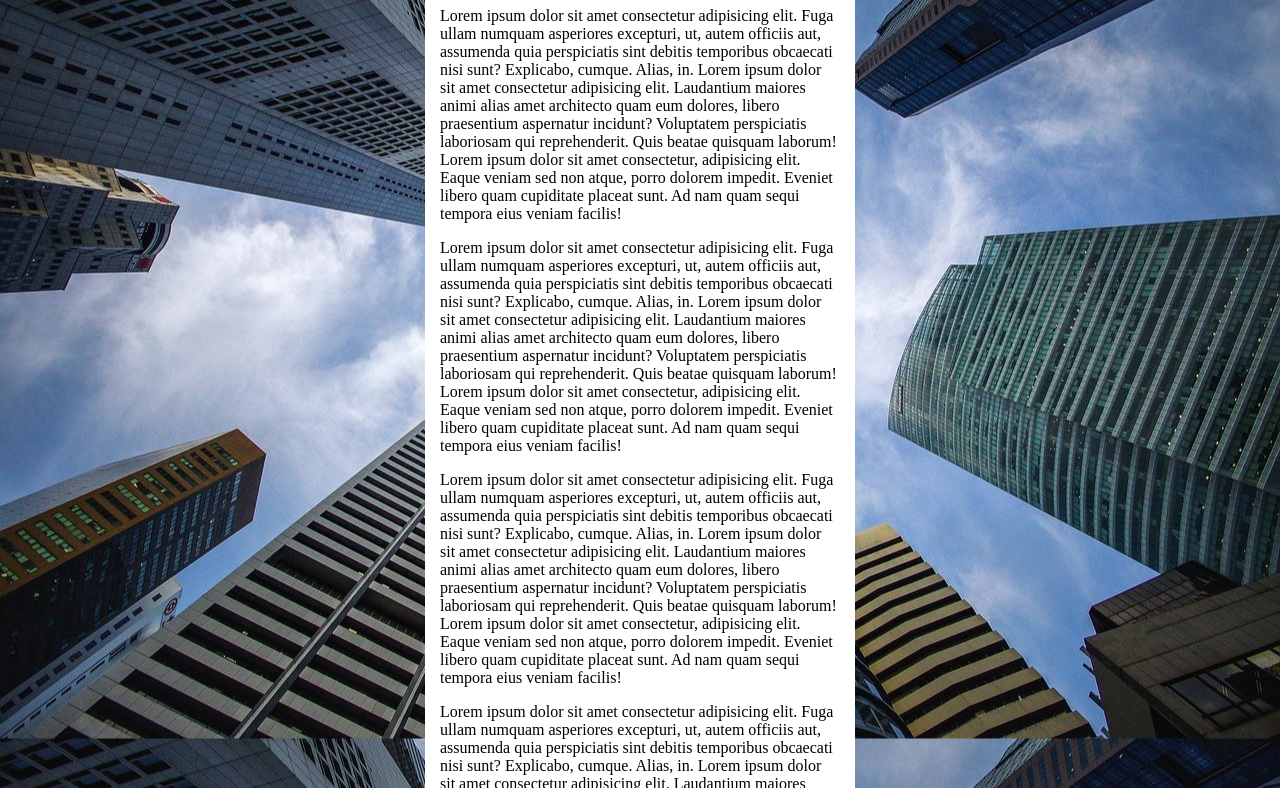
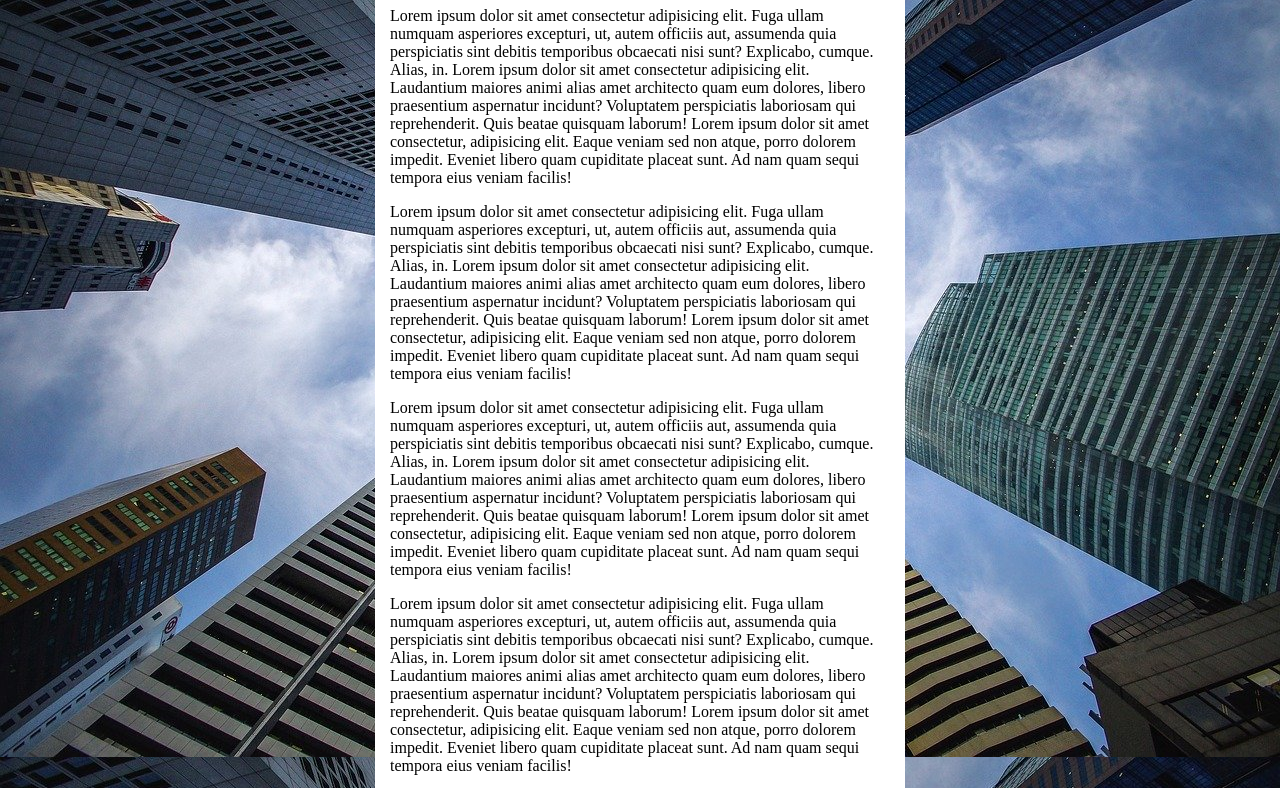
Before and after one commit to Marlondesousa/html-css, a plain HTML site: page exercicios/ex022/fundo006.html in a window 1280 px wide. Shown: the part 96-884 px from the top of the page. Drawn offline with Linux system fonts and the light colour scheme.

Commit message:
Update fundo006.html

```diff
--- a/exercicios/ex022/fundo006.html
+++ b/exercicios/ex022/fundo006.html
@@ -4,20 +4,21 @@
 <head>
     <meta charset="UTF-8">
     <meta name="viewport" content="width=device-width, initial-scale=1.0">
-    <title>Document</title>
+    <title>Fundo Fixo de Tela</title>
     <style>
         body {
             height: 100vh;
             background-color: black;
             background-image: url('imagens/wallpaper002.jpg');
             background-position: center center;
-            background-repeat: repeat-y;
+            background-repeat: no-repeat;
             background-size: cover;
+            background-attachment: fixed;
         }
 
         main {
             background-color: white;
-            width: 400px;
+            max-width: 500px;
             padding: 15px;
             margin: auto;
             border-radius: 15px;
```
